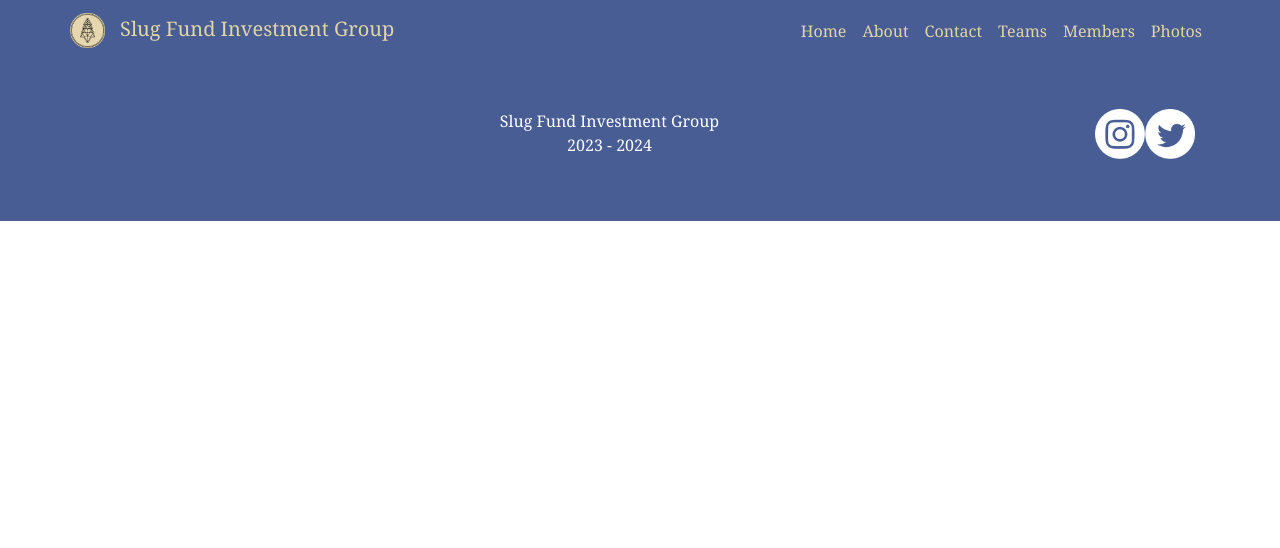
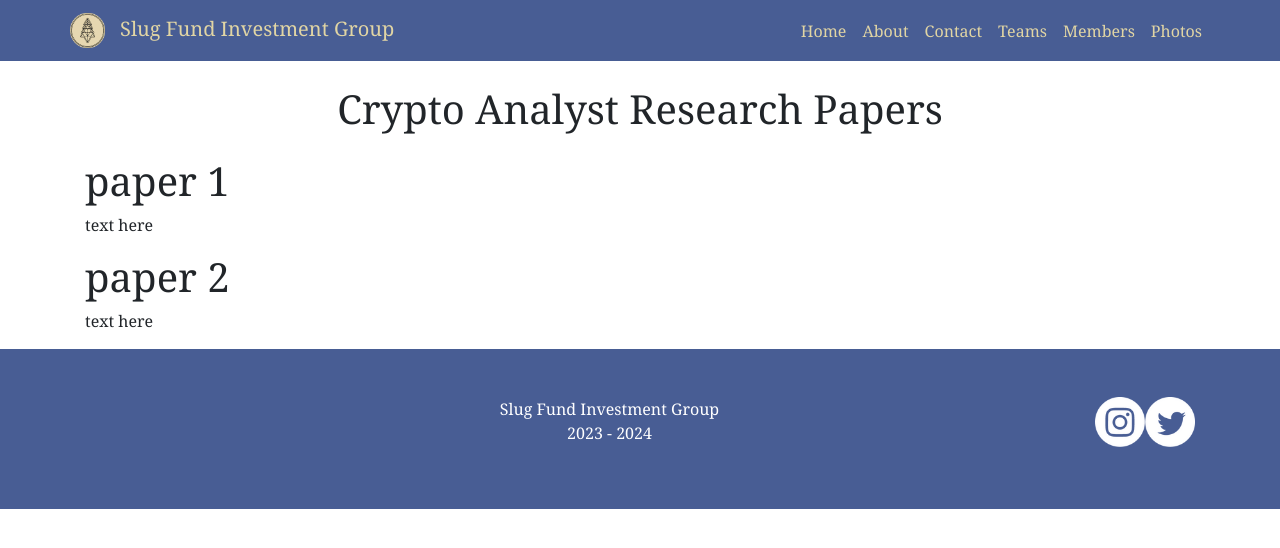
Before and after one commit to marcus-leung/Slug-Fund-Investment-Group-Website, a React (Create React App) app: page /cryptoanalyst in a window 1280 px wide. Shown: the top 548 px of the page. Built offline with nearby package versions, Linux system fonts and the light colour scheme.

Commit message:
v2
add team research pages

```diff
--- a/public/index.html
+++ b/public/index.html
@@ -9,13 +9,10 @@
       name="Slug Fund Investment Group"
       content="Slug Fund Investment Group Web site"
     />
-    <link rel="apple-touch-icon" href="%PUBLIC_URL%/logo192.png" />
-
-    <link rel="manifest" href="%PUBLIC_URL%/manifest.json" />
 
     <link rel="stylesheet" href="https://stackpath.bootstrapcdn.com/bootstrap/4.3.1/css/bootstrap.min.css"/>
 
-    <title>SFIG</title>
+    <title>Slug Fund Investment Group</title>
   </head>
   <body>
     <noscript>You need to enable JavaScript to run this app.</noscript>
--- a/src/App.js
+++ b/src/App.js
@@ -1,13 +1,15 @@
 import "./App.css";
-import { BrowserRouter as Router, Route, Routes } from 'react-router-dom';
-import Home from './components/Home';
-import About from './components/About';
-import Contact from './components/Contact';
-import Navigation from './components/Navigation';
-import Footer from './components/Footer';
+import { BrowserRouter as Router, Route, Routes } from "react-router-dom";
+import Home from "./components/Home";
+import About from "./components/About";
+import Contact from "./components/Contact";
+import Navigation from "./components/Navigation";
+import Footer from "./components/Footer";
 import Teams from "./components/Teams";
 import Photos from "./components/Photos";
 import Members from "./components/Members";
+import Research from "./components/ResearchTeams/Research";
+import Papers from "./components/ResearchTeams/Papers";
 
 function App() {
   return (
@@ -19,6 +21,18 @@ function App() {
           <Route path="/about" element={<About />} />
           <Route path="/contact" element={<Contact />} />
           <Route path="/teams" element={<Teams />} />
+          <Route path="equityanalyst" element={<Research group="Equity Analyst"/>} >
+            <Route path="" element={<Papers />}>
+            </Route>
+          </Route>
+          <Route path="ventureanalyst" element={<Research group="Venture Analyst"/>} >
+            <Route path="" element={<Papers />}>
+            </Route>
+          </Route>
+          <Route path="cryptoanalyst" element={<Research group="Crypto Analyst"/>} >
+            <Route path="" element={<Papers />}>
+            </Route>
+          </Route>
           <Route path="/members" element={<Members />} />
           <Route path="/photos" element={<Photos />} />
         </Routes>
--- a/src/components/About.jsx
+++ b/src/components/About.jsx
@@ -1,5 +1,6 @@
 import React from "react";
 import image from "../assets/22.23.3.jpg";
+
 function About() {
   return (
     <div className="about">
--- /dev/null
+++ b/src/components/ResearchTeams/Papers.jsx
@@ -0,0 +1,24 @@
+import React from "react";
+
+function Papers() {
+  return (
+    <div className="paper">
+      <div className="container">
+        <div className="row">
+          <h1>paper 1</h1>
+        </div>
+        <div className="row">
+          <p>text here</p>
+        </div>
+        <div className="row">
+          <h1>paper 2</h1>
+        </div>
+        <div className="row">
+          <p>text here</p>
+        </div>
+      </div>
+    </div>
+  );
+}
+
+export default Papers;
--- /dev/null
+++ b/src/components/ResearchTeams/Research.jsx
@@ -0,0 +1,19 @@
+import React from "react";
+import { Outlet } from "react-router-dom";
+
+function Research(props) {
+    return (
+        <div className="research">
+            <div className="container">
+                <div className="align-items-center">
+
+                <h1 className="display-5 text-center my-4" >{props.group} Research Papers</h1>
+
+                <Outlet />
+                </div>
+            </div>
+        </div>
+    )
+}
+
+export default Research;
--- a/src/components/Teams.jsx
+++ b/src/components/Teams.jsx
@@ -1,4 +1,5 @@
 import React from "react";
+import { Link } from "react-router-dom";
 import EA from "../assets/EquityAnalyst.jpg";
 import VA from "../assets/VentureAnalyst.jpg";
 import CA from "../assets/CryptoAnalyst.jpg";
@@ -25,6 +26,9 @@ function Teams() {
                 public companies. We conduct fundamental analysis and produce
                 research reports and stock pitches that we share with the club.
               </p>
+              <Link to="/equityanalyst">
+                <button>View Papers</button>
+              </Link>
             </div>
             <div className="card-footer">
               <small className="text-muted">Active 2023-2024</small>
@@ -42,6 +46,9 @@ function Teams() {
                 the club. As a team, we work together to construct a Fantasy VC
                 portfolio.
               </p>
+              <Link to="/ventureanalyst">
+                <button>View Papers</button>
+              </Link>
             </div>
             <div className="card-footer">
               <small className="text-muted">Active 2023-2024</small>
@@ -54,11 +61,14 @@ function Teams() {
             <div className="card-body">
               <h5 className="card-title">Crypto Analyst Team</h5>
               <p className="card-text">
-                The Crypto Analyst team is a group dedicated to researching DeFi
-                projects and educating others about decentralized finance. Join
-                us to explore the revolutionary world of cryptocurrencies, make
-                informed decisions, and shape the future of finance.
+                The Crypto Analyst team is a group dedicated to researching and
+                educating others about decentralized finance. Join us to explore
+                the revolutionary world of cryptocurrencies and shape the future
+                of finance.
               </p>
+              <Link to="/cryptoanalyst">
+                <button>View Papers</button>
+              </Link>
             </div>
             <div className="card-footer">
               <small className="text-muted">Last Active 2022-2023</small>
```
Also changed, not shown: 1 other file (tests, documents, lock files or other folders).
